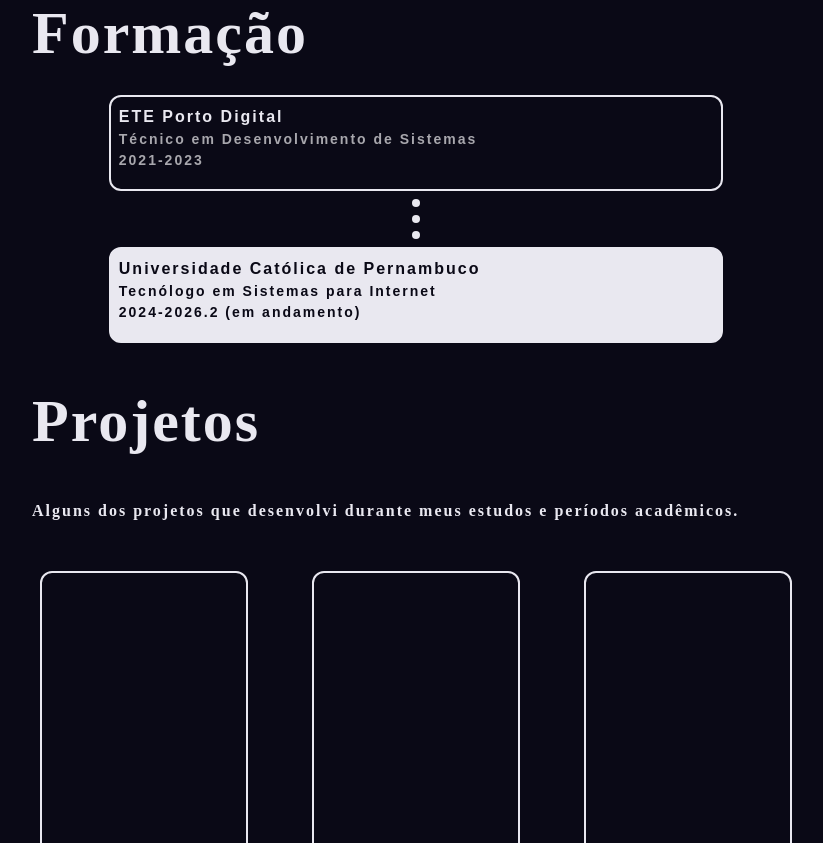
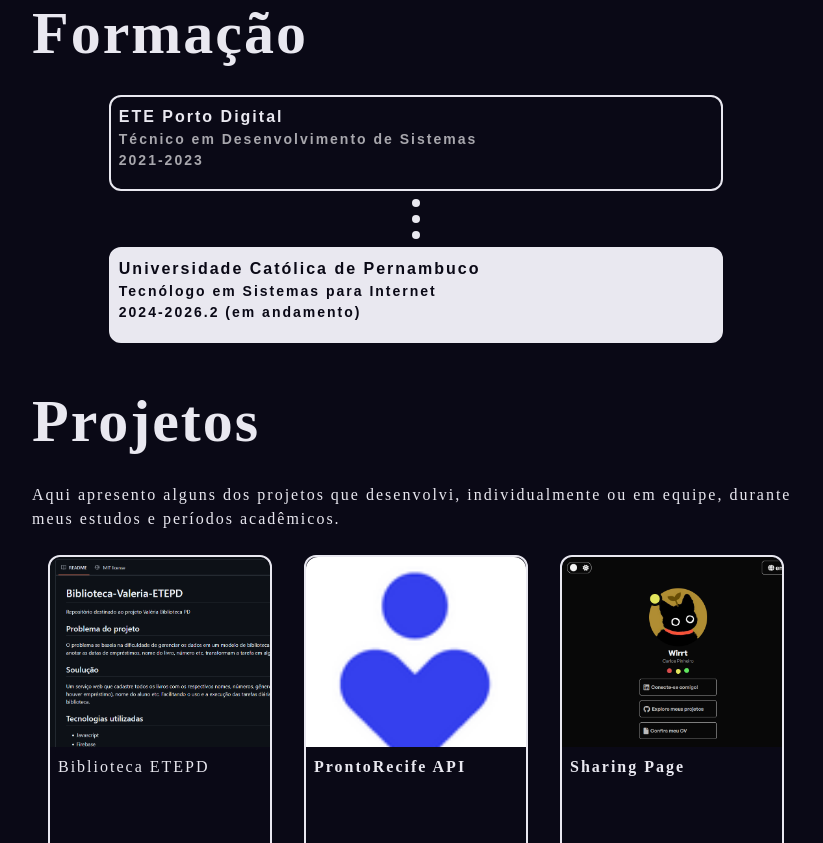
Before and after one commit to CarlosfcPinheiro/prog_webII_portfolio, a website: page index.html in a window 1280 px wide. Shown: the part 1957-2800 px from the top of the page, without its empty margins (224-1047 px from the left). Drawn offline with nearby package versions, Linux system fonts and the light colour scheme; a web font is replaced by a local one.

Commit message:
finalizar mvc da página

```diff
--- a/index.html
+++ b/index.html
@@ -17,7 +17,7 @@
     <title>Carlos Pinheiro</title>
 </head>
 <body class="">
-    <header class="w-full h-auto">
+    <header class="w-full h-[85vh]">
         <div class="w-full h-[15vh] flex justify-center">
             <div class="w-11/12 h-full flex flex-row items-center gap-10">
                 <div class="w-10 h-10 border-2 rounded-lg flex justify-center items-center">
@@ -39,9 +39,9 @@
             </div>
         </div>
     </header>
-    <main class="w-full h-[100vh] flex flex-row justify-center">
-        <div class="content-info w-[60%] h-auto pt-[8rem] flex flex-col gap-[3rem]">
-            <div class="content-geral">
+    <main class="w-full h-auto flex justify-center">
+        <div class="content-info w-[60%] h-auto pt-[8rem] pb-[5rem] flex flex-col gap-[3rem]">
+            <div class="content-geral h-auto">
                 <h2 class="text-6xl mb-[2rem]">Olá, Mundo!👋</h2>
                 <p>Meu nome é <strong>Carlos Pinheiro</strong>, sou estudante e desenvolvedor Back-end. Atualmente, estou em busca de aprimorar minhas experiências profissionais, utilizando as seguintes tecnologias:</p>
                 <ul class="list-disc flex flex-row gap-24 p-4">
@@ -60,7 +60,7 @@
                     </div>
                 </ul>
             </div>
-            <div>
+            <div class="">
                 <h2 class="text-6xl mb-[2rem]">Sobre mim</h2>
                 <div class="content-sobre flex flex-col items-center">
                     <div class="box-info w-[130%] min-h-[90vh] border-2 text-center rounded-xl flex flex-row">
@@ -119,40 +119,42 @@
                     </div>
                 </div>
             </div>
-            <div class="content-projetos w-full h-12 flex flex-col gap-[3rem]">
-                <h2 class="text-6xl">Projetos</h2>
-                <p>Alguns dos projetos que desenvolvi durante meus estudos e períodos acadêmicos.</p>
-                <div class="projetos flex flex-row gap-16 items-center justify-center">
-                    <div class="projeto w-52 h-80 border-2 rounded-xl">
-                        <div class="img-projeto">
+            <div class="projetos">
+                <h3 class="font-extrabold text-6xl mb-[2rem]">Projetos</h3>
+                <p class="font-[Satoshi] font-thin">Aqui apresento alguns dos projetos que desenvolvi, individualmente ou em equipe, durante meus estudos e períodos acadêmicos.</p>
+                <br>
+                <div class="card-projetos flex flex-row gap-8 justify-center">
+                    <div class="card w-56 min-h-80 border-2 rounded-xl">
+                        <div class="img-projeto w-full h-[60%] bg-[url('/assets/projeto1.png')] bg-cover rounded-t-xl">
 
                         </div>
-                        <div class="desc-projeto">
+                        <div class="font-thin font-[Satoshi] p-2">
+                            <h4>Biblioteca ETEPD</h4>
+                        </div>
+                    </div>
+                    <div class="card w-56 min-h-80 border-2 rounded-xl">
+                        <div class="img-projeto w-full h-[60%] bg-[url('/assets/projeto2.png')] bg-cover rounded-t-xl">
 
                         </div>
+                        <div class="projeto-text p-2 font-[Satoshi]">
+                            <h4>ProntoRecife API</h4>
+                        </div>
                     </div>
-                    <div class="projeto w-52 h-80 border-2 rounded-xl">
-                        <div class="img-projeto">
+                    <div class="card w-56 min-h-80 border-2 rounded-xl">
+                        <div class="img-projeto w-full h-[60%] bg-[url('/assets/projeto3.png')] bg-cover rounded-t-xl">
 
                         </div>
-                        <div class="desc-projeto">
-
-                        </div>
-                    </div>
-                    <div class="projeto w-52 h-80 border-2 rounded-xl">
-                        <div class="img-projeto">
-
-                        </div>
-                        <div class="desc-projeto">
-
+                        <div class="projeto-text font-[Satoshi] p-2">
+                            <h4>Sharing Page</h4>
                         </div>
                     </div>
                 </div>
             </div>
         </div>
     </main>
-    <footer>
-
+    <footer class="w-full h-32 font-[Satoshi] flex justify-center items-center flex flex-col gap-2">
+        <h3 class="text-base">Desenvolvido por Carlos Pinheiro</h3>
+        <a href="src/bulls&cows.html" class="p-1 px-12 border-2 rounded-xl"><i class="fa-solid fa-cow"></i></a>
     </footer>
 </body>
 </html>
--- a/styles/style.css
+++ b/styles/style.css
@@ -1,4 +1,13 @@
-body{
+*{
+    padding: 0;
+    margin: 0;
+    box-sizing: border-box;
+}
+
+body, html{
+    width: 100%;
+    height: auto;
+
     font-family: 'Satoshi', sans-serif;
     background-color: #0a0916;
 }
@@ -121,6 +130,23 @@
     color: var(--text-gray-color);
 }
 
+/*========PROJETOS========*/
+.projeto{
+    background-color: var(--bg-color);
+}
+
+.darken{
+    background-color: #0a091659;
+}
+
+/*========FOOTER========*/
+footer{
+    background-color: #06050c;
+}
+
+footer h3, footer a{
+    color: var(--text-gray-color);
+}
 
 main{
     color: var(--text-color);
```
Also changed, not shown: src/bulls&cows.html (+3 -1 lines), assets/projeto1.png (added), assets/projeto2.png (added), assets/projeto3.png (added), styles/output.css.
